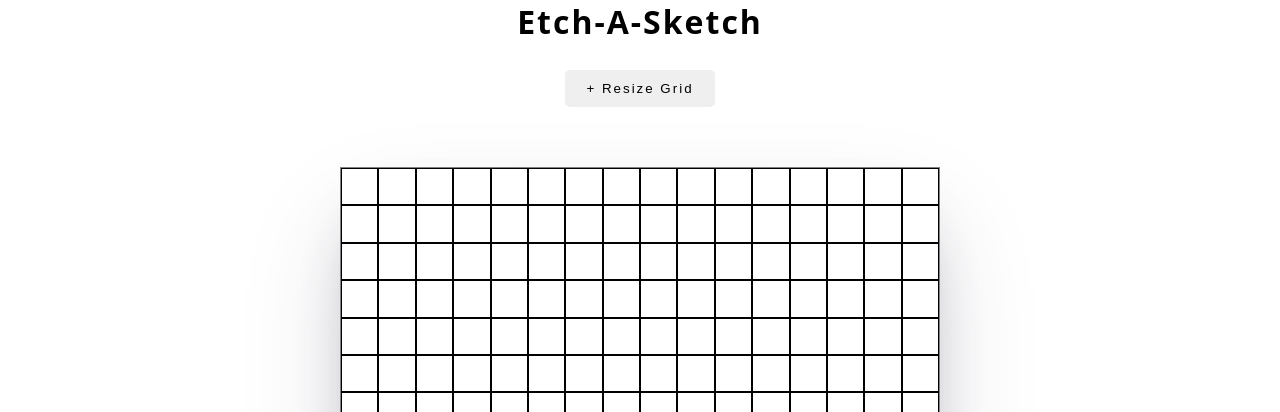
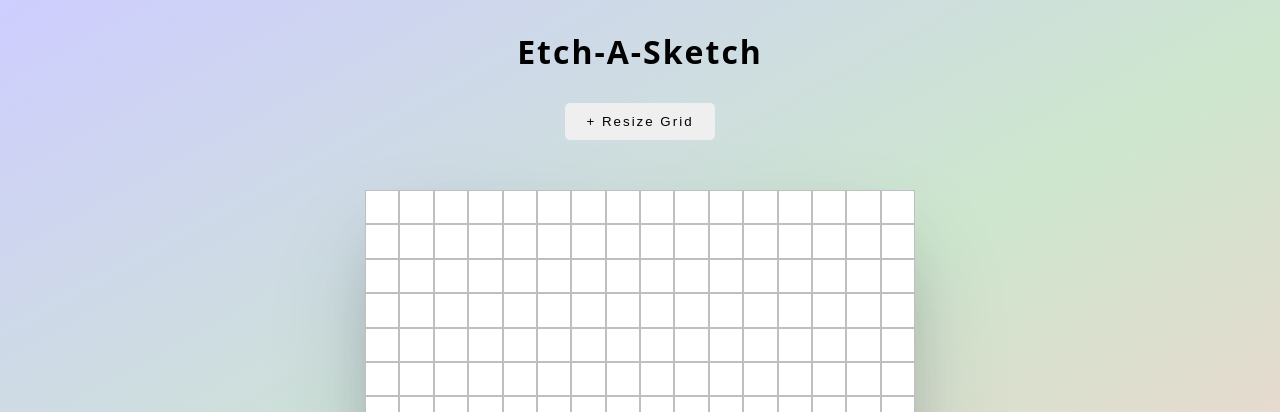
Before and after one commit to maqboolwebdev-stack/Etch-a-Sketch, a plain HTML site: page index.html in a window 1280 px wide. Shown: the top 412 px of the page. Drawn offline with Linux system fonts and the light colour scheme; a web font is replaced by a local one.

Commit message:
Add background color to body and main container
adjust height and width of main container

```diff
--- a/style.css
+++ b/style.css
@@ -9,11 +9,12 @@
 html,
 body {
     height: 100%;
+    background: linear-gradient(331deg, rgba(255, 0, 0, 0.1), rgba(0, 128, 0, 0.1), rgba(0, 0, 255, 0.1))
 }
 h1 {
     font-family: "Atma", system-ui;
     text-align: center;
-    height: 70px;
+    padding: 30px 0px;
 }
 
 .new-grid-btn {
@@ -36,13 +37,13 @@ h1 {
 }
 
 .sketch {
-   height: 600px;
-   width: 600px;
-   border: 1px solid gray;
+   height: 550px;
+   width: 550px;
    margin: 0px auto;
-   margin-top: 60px;
+   margin-top: 50px;
    display: flex;
    flex-direction: column;
+   background-color: #fff;
    box-shadow: rgba(50, 50, 93, 0.25) 0px 50px 100px -20px, rgba(0, 0, 0, 0.3) 0px 30px 60px -30px;
 }
 .row {
@@ -53,5 +54,5 @@ h1 {
 .column {
     display: flex;
     flex: 1;
-    border: 1px solid black;
+    border: 1px solid rgba(0, 0, 0, 0.250);
 }
```
